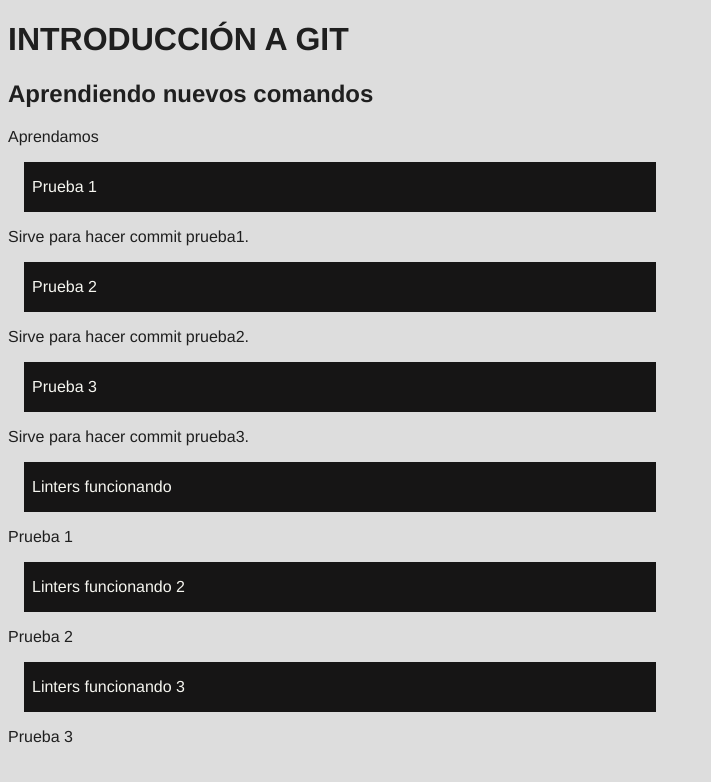
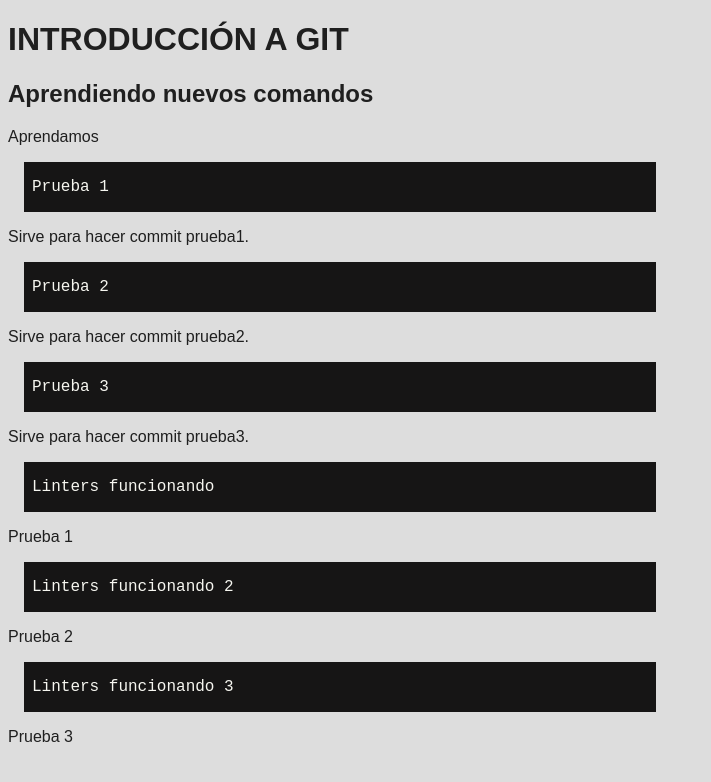
Before and after one commit to danyhoshi/proyectoI, a website: page index.html in a window 1280 px wide. Shown: the whole page, without its empty margins (0-711 px from the left). Drawn offline with Linux system fonts and the light colour scheme.

Commit message:
Fix some style errors master

```diff
--- a/style.css
+++ b/style.css
@@ -1,37 +1,39 @@
-body{
-    font-family: Georgia, "Times New Roman",Times, serif;
+body {
+  font-family: Georgia, 'Times New Roman', Times, serif;
   background-color: #ddd;
 }
 
-h1{
-    font-family: Helvetica, Geneva, Arial, SunSans-Regular, sans-serif;
-    font-size: 2.0em;
-    color: #1f1f1f
+h1 {
+  font-family: Arial, Helvetica, sans-serif;
+  font-size: 2em;
+  color: #1f1f1f;
 }
 
-h2{
-    font-family: Helvetica, Geneva, Arial, SunSans-Regular, sans-serif;
+h2 {
+  font-family: Arial, Helvetica, sans-serif;
   font-size: 1.5em;
-    color: #1f1f1f
+  color: #1f1f1f;
 }
 
-p{
-    font-family: Helvetica, Geneva, Arial, SunSans-Regular, sans-serif;
-    font-size: 1.0em;
-    color: #1f1f1f
+p {
+  font-family: Arial, Helvetica, sans-serif;
+  font-size: 1em;
+  color: #1f1f1f;
 }
+
 p.codigo {
   padding-left: 0.5em;
-    color:rgb(246, 246, 240);
-    font-family: Courier 'Courier New', Courier, monospace;
-    font-size: 1.0em;
+  color: rgb(246, 246, 240);
+  font-family: 'Courier New', Courier, monospace;
+  font-size: 1em;
 }
+
 div {
   flex-wrap: wrap;
   margin-top: 0.5em;
-    margin-left: 1.0em;
+  margin-left: 1em;
   box-sizing: border-box;
-    margin: left;
+  text-align: left;
   display: flex;
   width: 50%;
   height: 20%;
```
Lines whose indentation alone changed are shown as unchanged.
